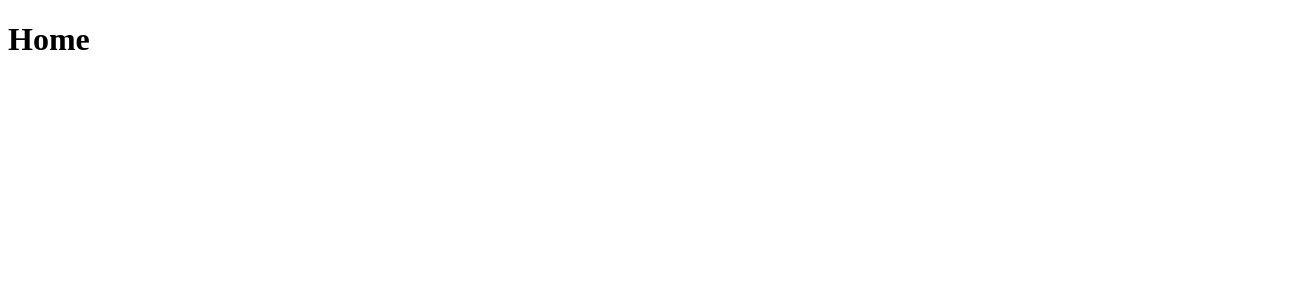
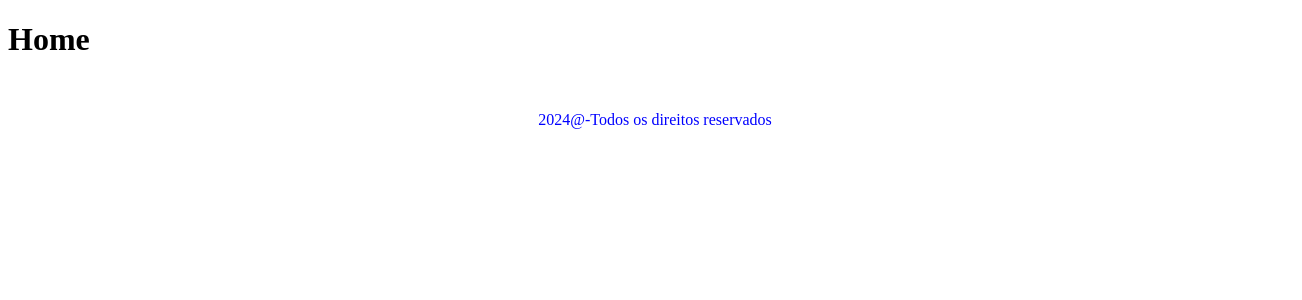
Before and after one commit to Geral-cp-s/CP4-WEB, a React (Vite) app: page / in a window 1280 px wide. Shown: the top 300 px of the page, 1302 px wide, since content can reach past the window. Built offline with nearby package versions, Linux system fonts and the light colour scheme.

Commit message:
Criando Styled-components,Criando Footer e aplicando Css via styled

```diff
--- a/src/App.jsx
+++ b/src/App.jsx
@@ -1,4 +1,5 @@
 import { Outlet } from "react-router-dom"
+import Footer from "./components/Footer"
 
 function App() {
 
@@ -6,6 +7,7 @@ function App() {
   return (
     <>
       <Outlet/>
+      <Footer/>
     </>
   )
 }
--- /dev/null
+++ b/src/components/Footer.jsx
@@ -0,0 +1,11 @@
+import { Rodape } from "../../styled"
+
+const Footer = () =>{
+    return(
+        <Rodape>
+        <p>2024@-Todos os direitos reservados</p>
+        </Rodape>
+    )
+}
+
+export default Footer
--- /dev/null
+++ b/styled.js
@@ -0,0 +1,22 @@
+import styled from "styled-components";
+
+export const Rodape = styled.footer `
+
+    /* APENAS TESTE PARA FUNCIONAMENTO, MUDAR ASSIM QUE POSSIVEL */
+    width: 100%;
+    min-height: 5vh;
+    padding: 15px;
+    display: flex;
+    justify-content: center;
+    align-items: center;
+    flex-grow:1;
+
+    p{
+
+        color: blue;
+    }
+
+
+
+
+`
```
